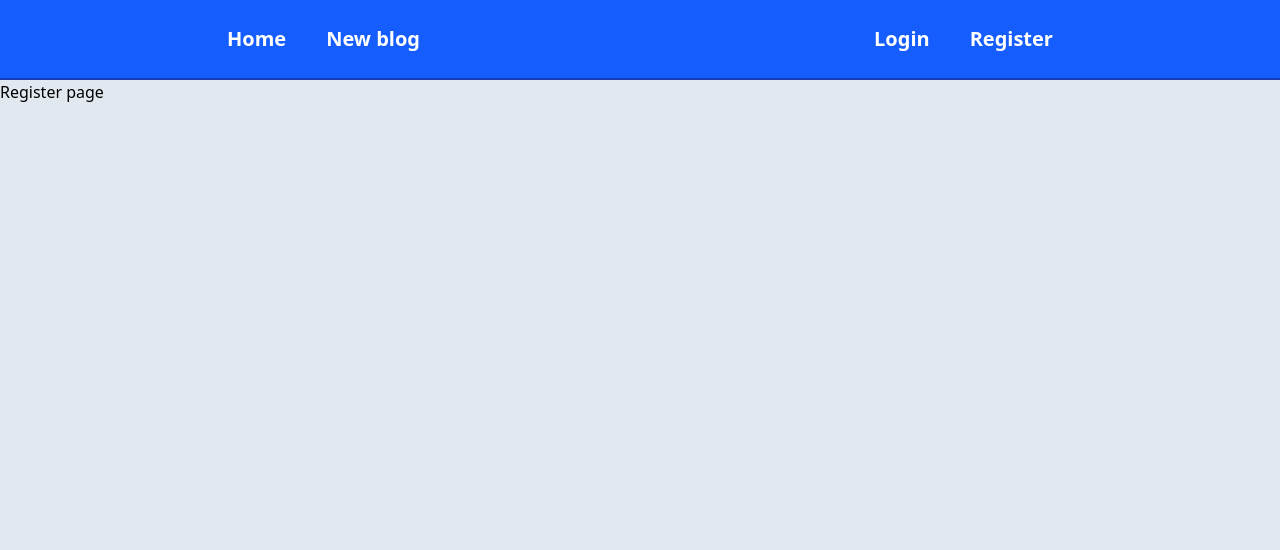
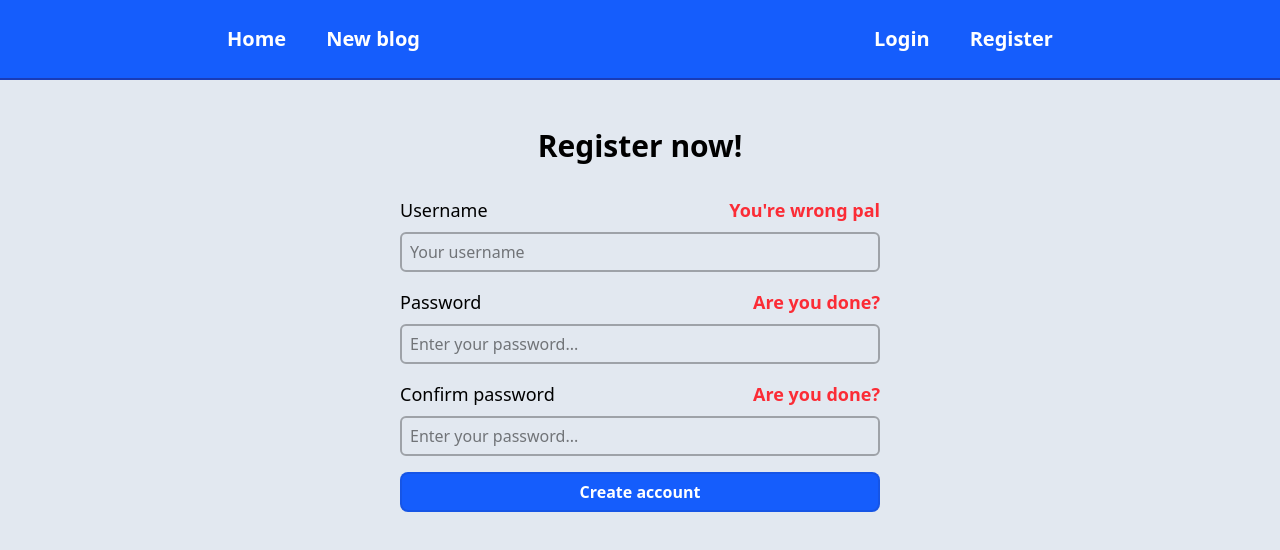
Before and after one commit to pufex/example-blogs-frontend, a React (Vite) app: page /auth/register in a window 1280 px wide. Shown: the top 550 px of the page. Built offline with nearby package versions, Linux system fonts and the light colour scheme.

Commit message:
Added jsx to the register page

```diff
--- a/src/pages/Register.jsx
+++ b/src/pages/Register.jsx
@@ -1,5 +1,72 @@
+import Button from "../components/Button";
+
 export default function Register() {
-    return <h1>
-        Register page
-    </h1>
+    return <form className="w-full max-w-lg mx-auto p-4">
+            <h1 className="w-full text-center my-8 text-3xl font-bold">
+                Register now!
+            </h1>
+            <div className="w-full flex flex-col gap-2 mb-4">
+                <div className="flex justify-between">
+                    <label
+                        htmlFor="username"
+                        className="text-lg"
+                    >
+                        Username
+                    </label>
+                    {
+                        true && <p className="text-red-500 font-semibold text-lg">
+                            You're wrong pal
+                        </p>
+                    }
+                </div>
+                <input
+                    type="text"
+                    placeholder="Your username"
+                    className="w-full h-10 pl-2 border-2 border-black/30 focus:border-blue-600 rounded-md outline-0"
+                />
+            </div>
+            <div className="w-full flex flex-col gap-2 mb-4">
+                <div className="flex justify-between">
+                    <label
+                        htmlFor="password"
+                        className="text-lg"
+                    >
+                        Password
+                    </label>
+                    {
+                        true && <p className="text-red-500 font-semibold text-lg">
+                            Are you done?
+                        </p>
+                    }
+                </div>
+                <input
+                    type="password"
+                    placeholder="Enter your password..."
+                    className="w-full h-10 pl-2 border-2 border-black/30 focus:border-blue-600 rounded-md outline-0"
+                />
+            </div>
+            <div className="w-full flex flex-col gap-2 mb-4">
+                <div className="flex justify-between">
+                    <label
+                        htmlFor="confirm-password"
+                        className="text-lg"
+                    >
+                        Confirm password
+                    </label>
+                    {
+                        true && <p className="text-red-500 font-semibold text-lg">
+                            Are you done?
+                        </p>
+                    }
+                </div>
+                <input
+                    type="password"
+                    placeholder="Enter your password..."
+                    className="w-full h-10 pl-2 border-2 border-black/30 focus:border-blue-600 rounded-md outline-0"
+                />
+            </div>
+            <Button type="submit" className="w-full justify-center">
+                Create account
+            </Button>
+        </form>
 }
```
